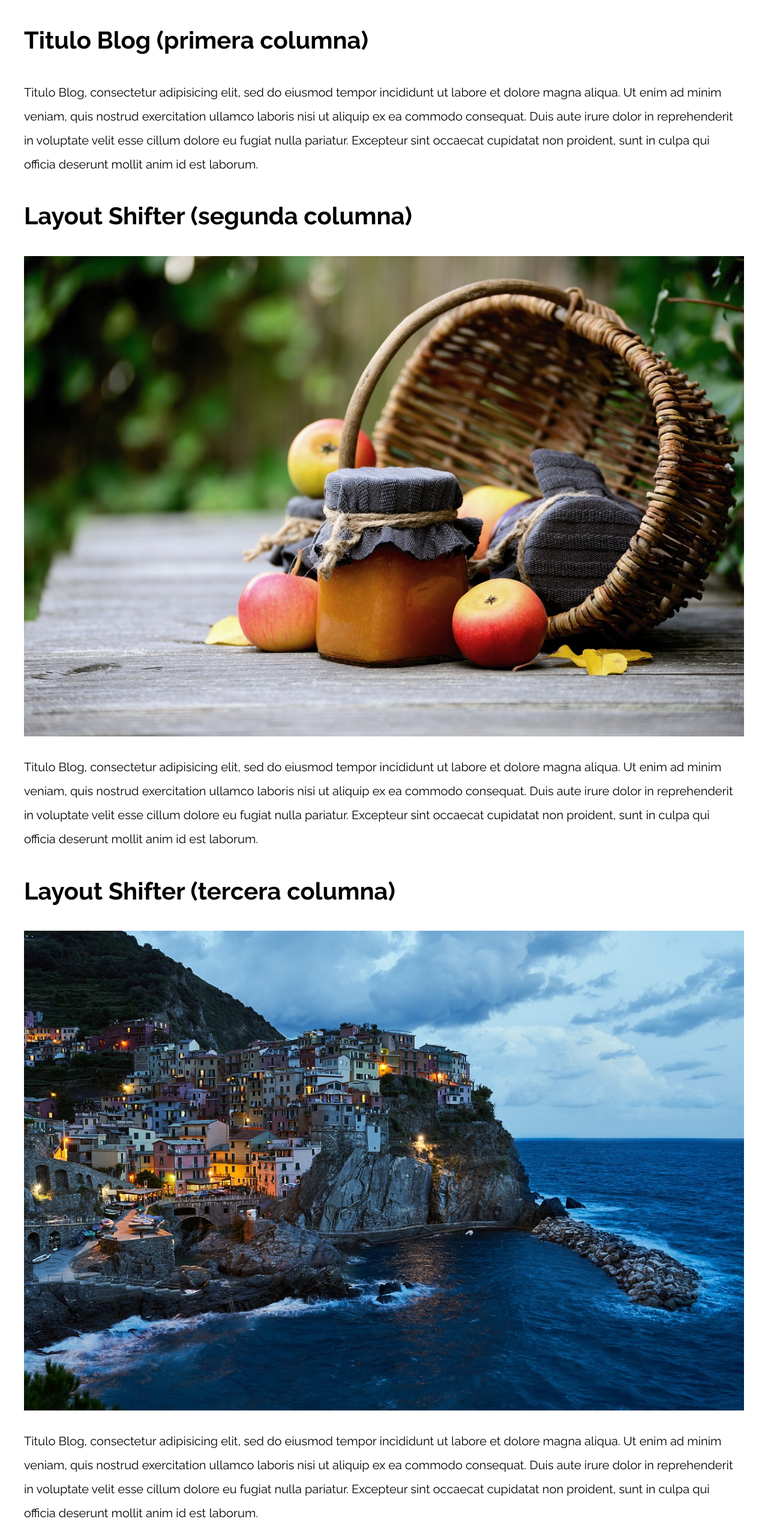
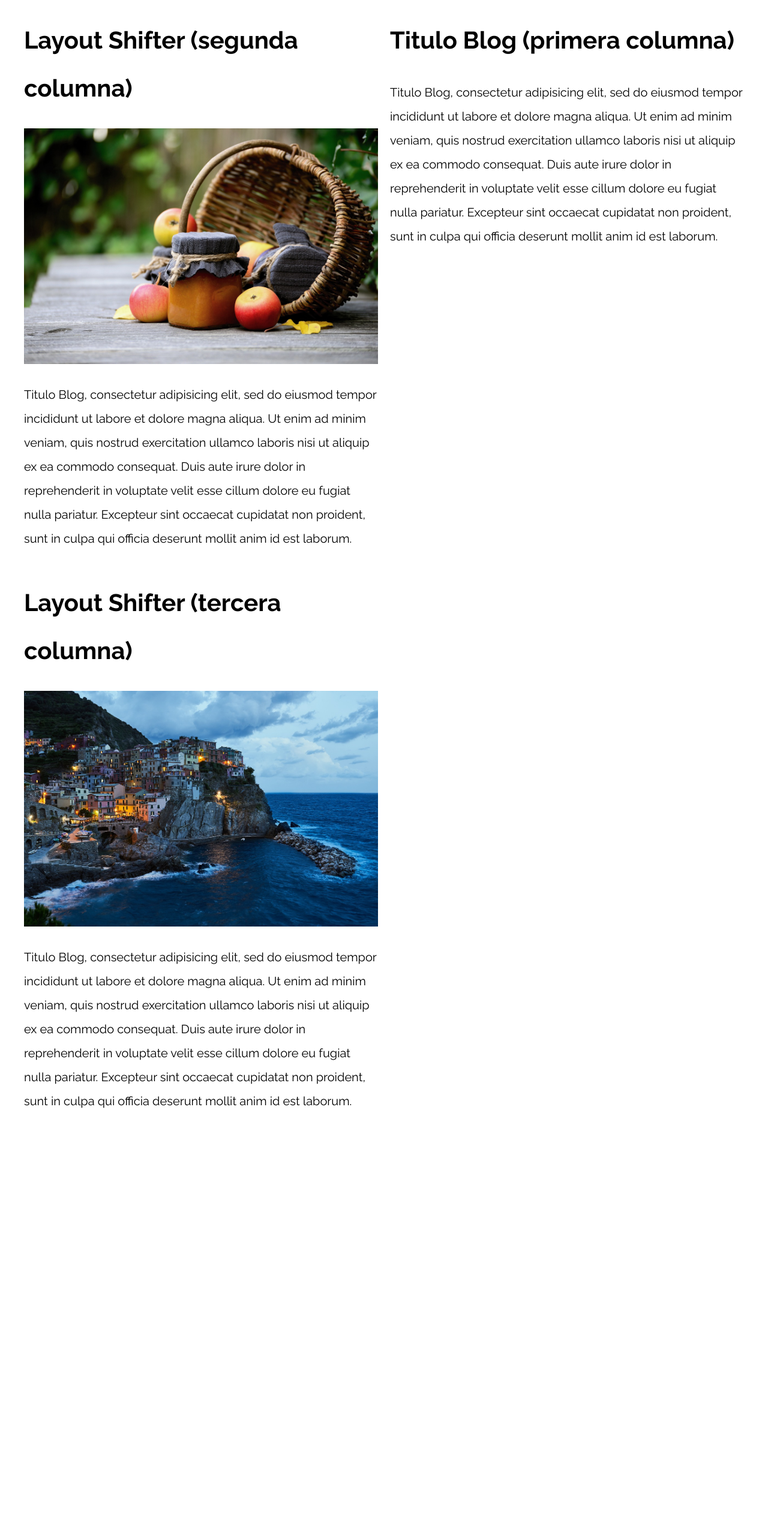
Before and after one commit to migueflorez10/CodeGym, a PHP site: page / in a window 1280 px wide. Shown: the whole page at 60% size. After the commit the page ends 1848 px from the top, so only its background shows below. Run offline with PHP 8.4, Linux system fonts and the light colour scheme.

Commit message:
web-design-finished

```diff
--- a/web fundamentals/PatronesRWD/11-layout_shifter_css_grid/css/styles.css
+++ b/web fundamentals/PatronesRWD/11-layout_shifter_css_grid/css/styles.css
@@ -48,4 +48,36 @@ p {
 }
 
 
-/** CODIGO AQUI **/
+@media (min-width: 768px) {
+    .layout-shifter{
+        display: grid;
+        grid-template-areas:"contenido"
+                            "inferior";
+    }
+    .sidebar{
+        grid-area: inferior;
+    }
+    .contenido-principal{
+        grid-area: contenido;
+        display: grid;
+        grid-template-areas: "entreda1 entrada2";
+        grid-template-columns: repeat(2, 1fr);
+        column-gap: 3rem;
+    }
+}
+
+@media (min-width: 992px) {
+    .layout-shifter{
+        grid-template-areas:"contenido sidebar";
+        column-gap: 2rem;
+    }
+    .sidebar{
+        grid-area: sidebar;
+    }
+    .contenido-principal{
+        grid-area: contenido;
+        grid-template-areas:"entrada1"
+                            "entrada2";
+        grid-template-columns: unset;
+    }
+}
--- a/web fundamentals/PatronesRWD/11-layout_shifter_css_grid/index.html
+++ b/web fundamentals/PatronesRWD/11-layout_shifter_css_grid/index.html
@@ -12,8 +12,8 @@
 
 <body>
 
-    <div class="contenedor">
-        <aside>
+    <div class="contenedor layout-shifter">
+        <aside class="sidebar">
             <h1>Titulo Blog (primera columna)</h1>
             <p>
                 Titulo Blog, consectetur adipisicing elit, sed do eiusmod tempor incididunt ut labore et dolore magna aliqua. Ut enim ad minim veniam, quis nostrud exercitation ullamco laboris nisi ut aliquip ex ea commodo consequat. Duis aute irure dolor in reprehenderit
@@ -21,7 +21,7 @@
             </p>
         </aside>
 
-        <main>
+        <main class="contenido-principal">
             <article class="entrada-blog">
                 <h1>Layout Shifter (segunda columna)</h1>
                 <img src="img/imagen1.jpg">
--- a/web fundamentals/PatronesRWD/12-layout_shifter_flexbox/index.html
+++ b/web fundamentals/PatronesRWD/12-layout_shifter_flexbox/index.html
@@ -12,8 +12,8 @@
 
 <body>
 
-    <div class="contenedor">
-        <aside>
+    <div class="contenedor layout-shifter">
+        <aside class="sidebar">
             <h1>Titulo Blog (primera columna)</h1>
             <p>
                 Titulo Blog, consectetur adipisicing elit, sed do eiusmod tempor incididunt ut labore et dolore magna aliqua. Ut enim ad minim veniam, quis nostrud exercitation ullamco laboris nisi ut aliquip ex ea commodo consequat. Duis aute irure dolor in reprehenderit
@@ -21,7 +21,7 @@
             </p>
         </aside>
 
-        <main>
+        <main class="contenido-principal">
             <article class="entrada-blog">
                 <h1>Layout Shifter (segunda columna)</h1>
                 <img src="img/imagen1.jpg">
--- a/web fundamentals/PatronesRWD/13-mostly_fluid/index.html
+++ b/web fundamentals/PatronesRWD/13-mostly_fluid/index.html
@@ -12,7 +12,7 @@
 
 <body>
 
-    <div class="contenedor">
+    <div class="contenedor ">
         <article class="entrada-blog">
             <h1>Entrada del Blog</h1>
             <img src="img/imagen1.jpg">
```
Also changed, not shown: web fundamentals/PatronesRWD/12-layout_shifter_flexbox/css/styles.css (+28 -1 lines), web fundamentals/PatronesRWD/13-mostly_fluid/css/styles.css (+11 -1 lines), web fundamentals/PatronesRWD/14-tiny_tweaks/css/styles.css (+21 -1 lines).
